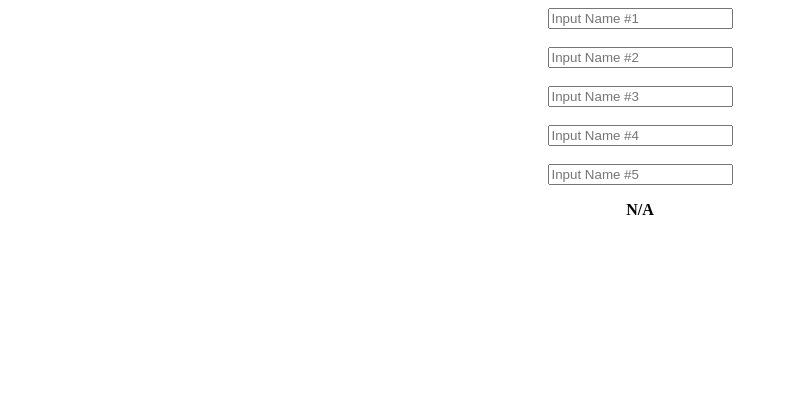
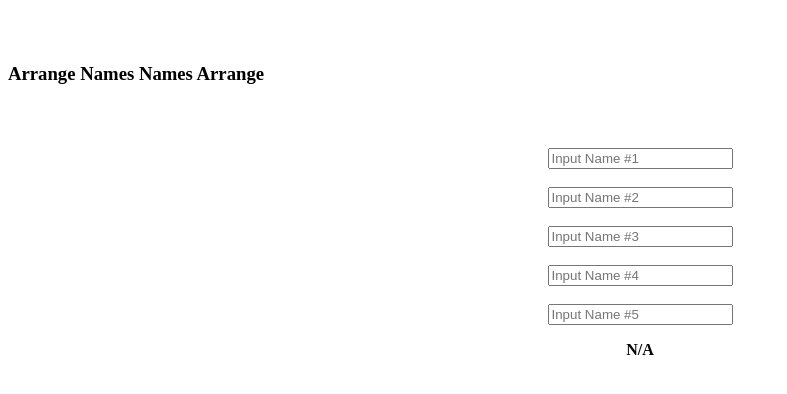
Before and after one commit to JetDragon5/randomnamestuffthings, a plain HTML site: page index.html in a window 1280 px wide. Shown: the whole page, without its empty margins (0-787 px from the left). Drawn offline with Linux system fonts and the light colour scheme.

Commit message:
Update index.html

```diff
--- a/index.html
+++ b/index.html
@@ -5,7 +5,8 @@
   <head>
     <link rel="stylesheet" href="style.css">
     <script src="main.js"> </script>
-   <title>   <h3 style="margin-top: 5%; margin-bottom: 5%;">Arrange Names Names Arrange </h3>  </title>
+   <title>   random name things  </title>
+    <h3 style="margin-top: 5%; margin-bottom: 5%;">Arrange Names Names Arrange </h3>
     </head>
   <body>
 <center>
```
